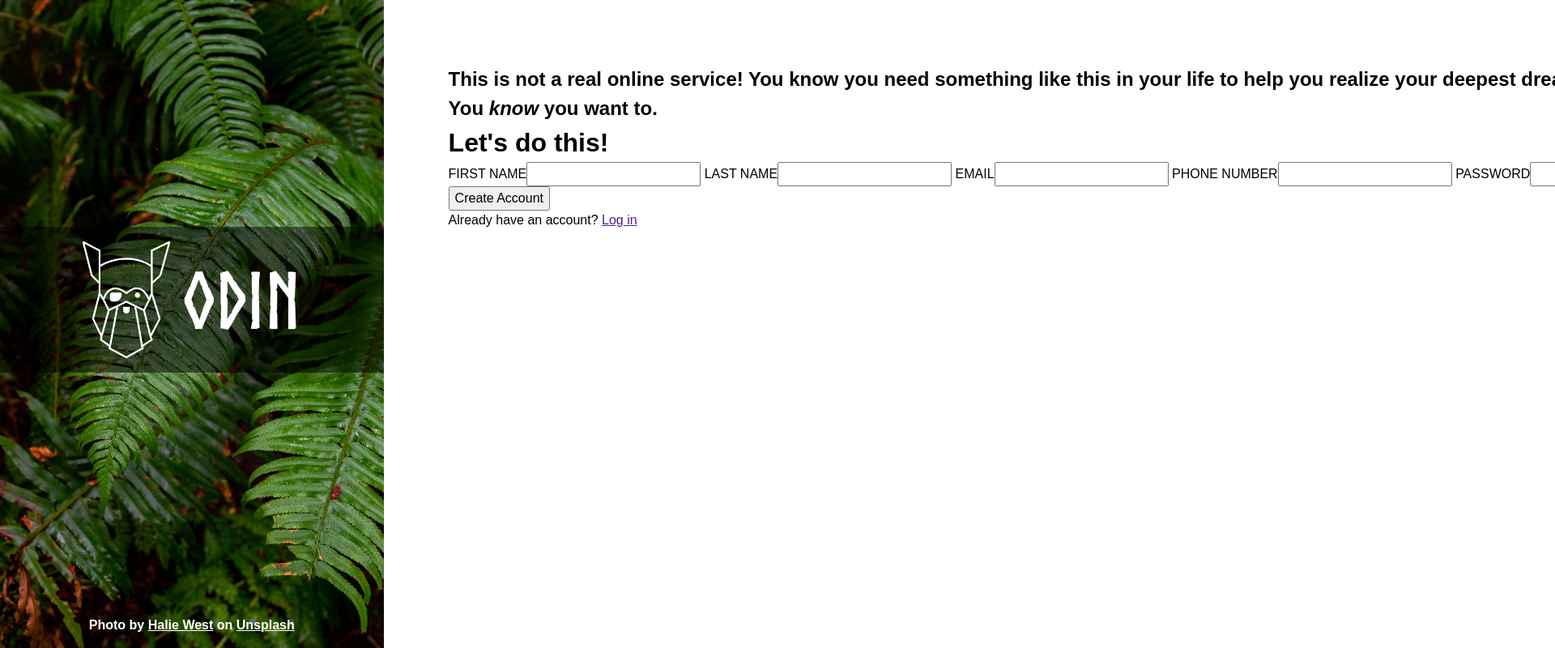
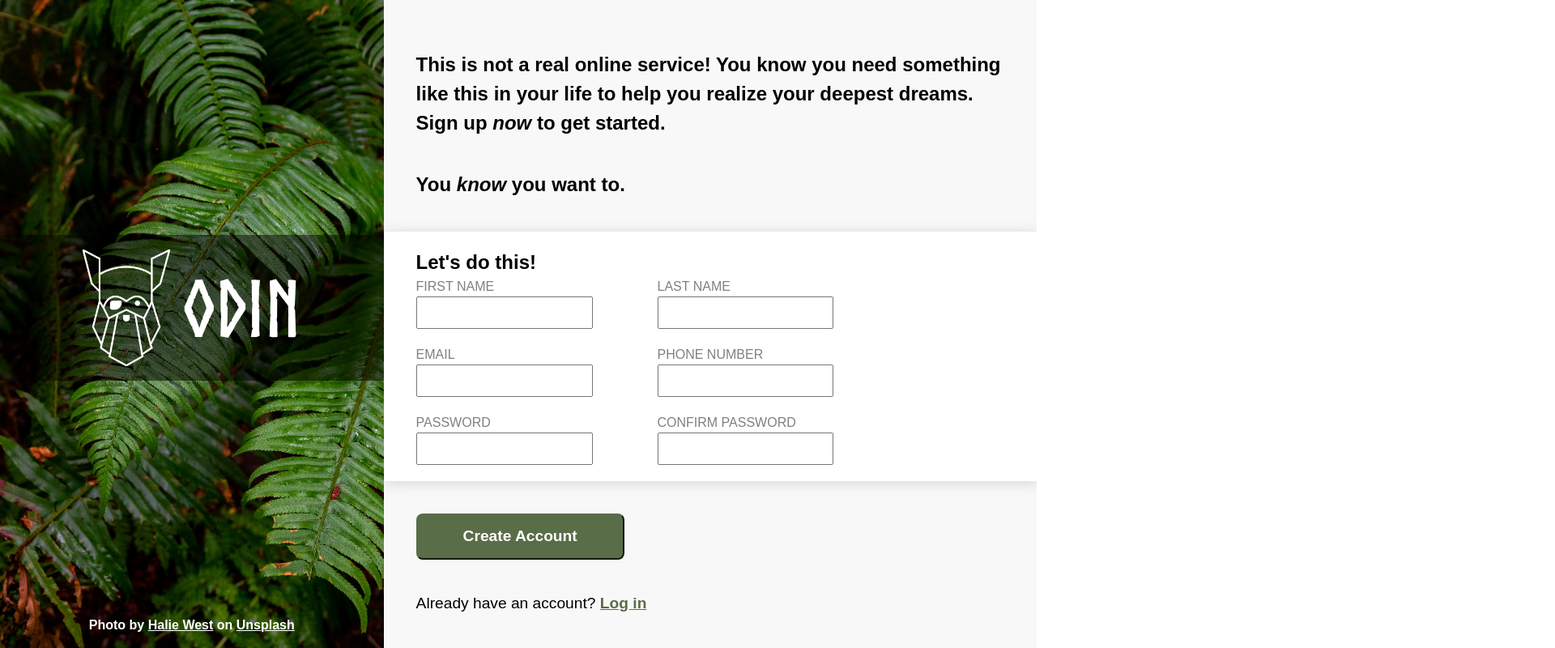
Before and after one commit to prxsto/odin-form, a website built with Vite: page index.html in a window 1280 px wide. Shown: the top 800 px of the page at 81% size, 1920 px wide, since content can reach past the window. Built offline with nearby package versions, Linux system fonts and the light colour scheme.

Commit message:
Complete styling, formatting

```diff
--- a/index.html
+++ b/index.html
@@ -4,7 +4,7 @@
 <head>
   <meta charset="UTF-8" />
   <meta name="viewport" content="width=device-width, initial-scale=1.0" />
-  <link rel="stylesheet" href="/src/style.css" />
+  <link rel="stylesheet" type="text/css" href="/src/style.css" />
   <title>Odin Form</title>
 </head>
 
@@ -25,30 +25,37 @@
       </h1>
       <h1>You <em>know</em> you want to.</h1>
     </section>
-    <section class="form-container"></section>
-    <h1>Let's do this!</h1>
-    <form id="login-form" action="" method="set">
-      <label for="first-name">
-        FIRST NAME<input type="text" id="first-name" name="first-name" minlength="1" maxlength="30">
-      </label>
-      <label for="last-name">
-        LAST NAME<input type="text" id="last-name" name="last-name" minlength="1" maxlength="30">
-      </label>
-      <label for="email">
-        EMAIL<input type="email" id="email" name="email">
-      </label>
-      <label for="phone">
-        PHONE NUMBER<input type="tel" id="phone" name="phone">
-      </label>
-      <label for="password">
-        PASSWORD<input type="password" id="password" name="password">
-      </label>
-      <label for="confirm-password">
-        CONFIRM PASSWORD<input type="password" id="confirm-password" name="confirm-password">
-      </label>
-    </form>
+    <section class="form-container">
+      <h1>Let's do this!</h1>
+      <form id="login-form" action="" method="set">
+        <div class="input-wrapper">
+          <label for="first-name">FIRST NAME </label>
+          <input type="text" id="first-name" name="first-name" minlength="1" maxlength="30">
+        </div>
+        <div class="input-wrapper">
+          <label for="last-name">LAST NAME </label>
+          <input type="text" id="last-name" name="last-name" minlength="1" maxlength="30">
+        </div>
+        <div class="input-wrapper">
+          <label for="email">EMAIL </label>
+          <input type="email" id="email" name="email">
+        </div>
+        <div class="input-wrapper">
+          <label for="phone">PHONE NUMBER </label>
+          <input type="tel" id="phone" name="phone">
+        </div>
+        <div class="input-wrapper">
+          <label for="password">PASSWORD </label>
+          <input type="password" id="password" name="password">
+        </div>
+        <div class="input-wrapper">
+          <label for="confirm-password">CONFIRM PASSWORD </label>
+          <input type="password" id="confirm-password" name="confirm-password">
+        </div>
+      </form>
+    </section>
     <section class="login">
-      <button id="form-button">Create Account</button>
+      <button type="submit" id="form-button">Create Account</button>
       <p>Already have an account? <a href="">Log in</a></p>
     </section>
   </main>
--- a/src/style.css
+++ b/src/style.css
@@ -6,7 +6,11 @@
     url('/norse_bold-webfont.woff') format('woff');
   font-weight: normal;
   font-style: normal;
+}
 
+:root {
+  --bg-grey: #f8f8f8;
+  --fg-green: #596D48;
 }
 
 *,
@@ -41,6 +45,8 @@ input,
 button,
 textarea,
 select {
+  padding: 0;
+  margin: 0;
   font: inherit;
 }
 
@@ -61,6 +67,7 @@ h6 {
 
 html {
   height: 100%;
+  width: 100%;
 }
 
 body {
@@ -69,6 +76,7 @@ body {
 
 aside {
   min-height: 100%;
+  min-width: 450px;
   position: relative;
   flex: 0 0 37%;
   display: flex;
@@ -84,7 +92,7 @@ aside {
 
 .logo-box {
   position: absolute;
-  top: 280px;
+  top: 290px;
   width: 100%;
   height: 180px;
   display: flex;
@@ -117,11 +125,85 @@ aside p a {
   color: white;
 }
 
-button {
-  background-color: "#596D48";
+main {
+  display: flex;
+  justify-content: space-around;
+  flex-direction: column;
+  flex: 0 0 63%;
+
+  background-color: var(--bg-grey);
 }
 
-main {
-  margin: 80px;
-  flex: 0 0 auto;
+.blurb {
+  display: flex;
+  flex-direction: column;
+  justify-content: flex-end;
+  flex: 1 1 35%;
+  padding: 40px;
 }
+
+.blurb>h1+h1 {
+  padding-top: 40px;
+}
+
+.form-container {
+  flex: 0 0 30%;
+  padding: 20px 40px;
+  display: flex;
+  flex-direction: column;
+  justify-content: space-between;
+  gap: 0px;
+
+  background-color: white;
+  box-shadow: 2px 2px 16px lightgray;
+}
+
+form {
+  display: flex;
+  flex-wrap: wrap;
+  column-gap: 80px;
+  row-gap: 20px;
+}
+
+.input-wrapper {
+  display: flex;
+  flex-direction: column;
+  flex-wrap: none;
+  width: 30%;
+}
+
+label {
+  color: grey;
+}
+
+input[type=text],
+input[type=email],
+input[type=tel],
+input[type=password] {
+  height: 40px;
+}
+
+.login {
+  flex: 1 1 25%;
+  padding: 40px;
+}
+
+#form-button {
+  padding: 12px 56px;
+  color: white;
+  background-color: var(--fg-green);
+  border-radius: 8px;
+  border-color: var(--fg-green);
+  font-weight: bold;
+  font-size: 1.2rem;
+}
+
+.login p {
+  margin-top: 40px;
+  font-size: 1.2rem;
+}
+
+.login a {
+  font-weight: bold;
+  color: var(--fg-green);
+}
```
